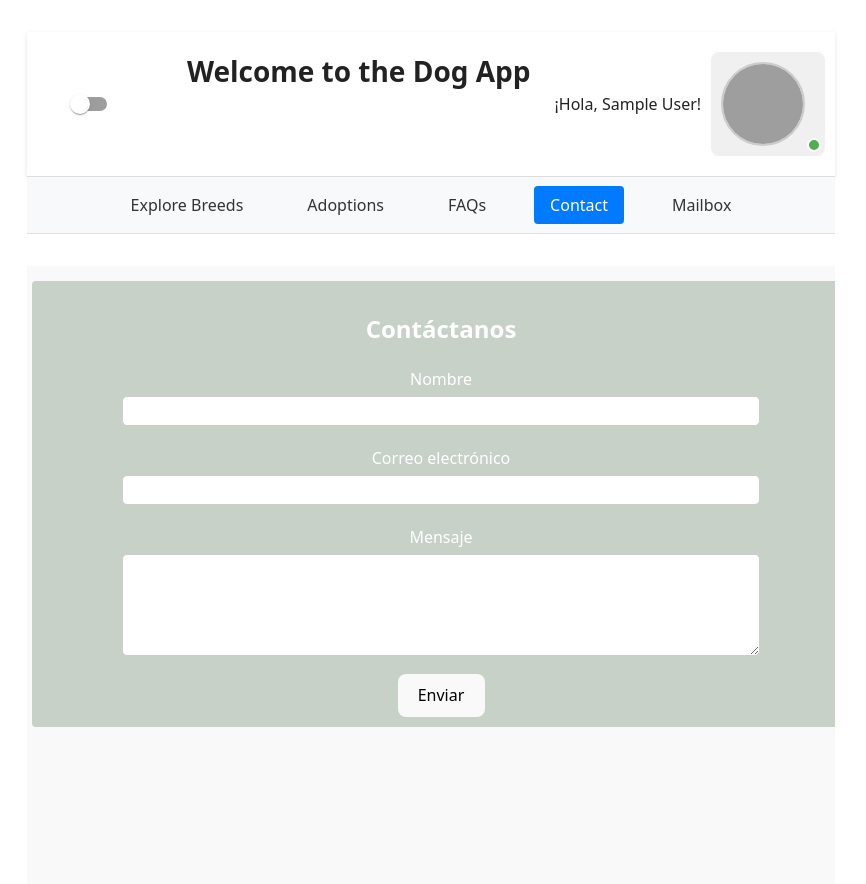
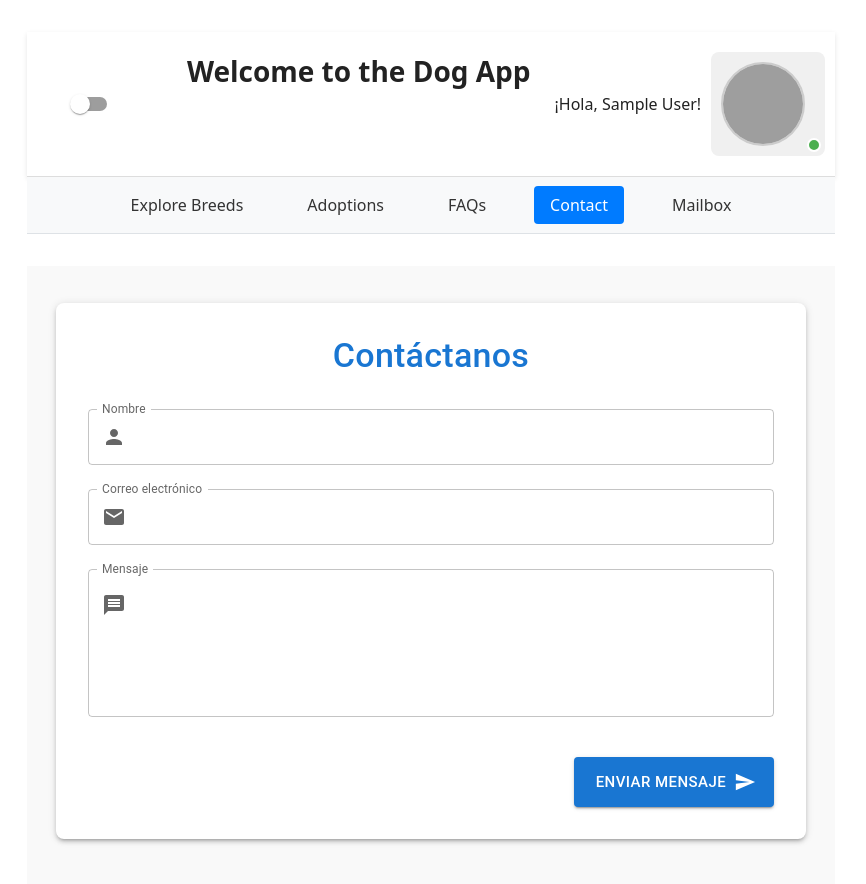
Before and after one commit to AlbertoMarcosMartinez/react-router-dom-example, a React (Vite) app: page /contact in a window 1280 px wide. Shown: the top 884 px of the page, without its empty margins (209-1075 px from the left). Built offline with nearby package versions, Linux system fonts and the light colour scheme; sample sign-in values are in the browser's storage; grey boxes are pictures that could not be loaded; some icons are missing.

Commit message:
Update Contact.jsx

```diff
--- a/src/components/Contact.jsx
+++ b/src/components/Contact.jsx
@@ -1,7 +1,23 @@
 import React, { useState } from 'react';
-import { Formik, Form, Field, ErrorMessage } from 'formik';
+import { Formik, Form } from 'formik';
 import * as Yup from 'yup';
-import '../css/Contact.css'; // Reutiliza los estilos de Login
+import {
+  TextField,
+  Button,
+  Paper,
+  Typography,
+  Container,
+  Box,
+  Alert,
+  Slide,
+  IconButton
+} from '@mui/material';
+import {
+  Email as EmailIcon,
+  Message as MessageIcon,
+  Person as PersonIcon,
+  Send as SendIcon
+} from '@mui/icons-material';
 
 const Contact = () => {
   const [submitted, setSubmitted] = useState(false);
@@ -28,63 +44,103 @@ const Contact = () => {
     console.log('Formulario enviado:', values);
     setSubmitted(true);
     resetForm();
+    setTimeout(() => setSubmitted(false), 5000); // Oculta el mensaje después de 5 segundos
   };
 
   return (
-    <div className="container">
-      <h2>Contáctanos</h2>
-      {submitted ? (
-        <div className="confirmation-message">
-          <p>Gracias por tu mensaje. Nos pondremos en contacto contigo a la mayor brevedad posible.</p>
-        </div>
-      ) : (
+    <Container maxWidth="md">
+      <Box sx={{ my: 4 }}>
+        <Paper elevation={3} sx={{ p: 4, borderRadius: 2 }}>
+          <Typography variant="h4" component="h2" gutterBottom align="center"
+            sx={{ color: 'primary.main', fontWeight: 'medium', mb: 4 }}>
+            Contáctanos
+          </Typography>
+
+          {submitted && (
+            <Slide direction="down" in={submitted}>
+              <Alert
+                severity="success"
+                sx={{ mb: 3 }}
+                onClose={() => setSubmitted(false)}
+              >
+                Gracias por tu mensaje. Nos pondremos en contacto contigo pronto.
+              </Alert>
+            </Slide>
+          )}
+
           <Formik
             initialValues={initialValues}
             validationSchema={validationSchema}
             onSubmit={handleSubmit}
           >
-          {() => (
-            <Form className="login-form">
-              <div className="form-group">
-                <label htmlFor="name">Nombre</label>
-                <Field
-                  type="text"
-                  id="name"
+            {({ errors, touched, handleChange, handleBlur, values }) => (
+              <Form>
+                <Box sx={{ display: 'flex', flexDirection: 'column', gap: 3 }}>
+                  <TextField
+                    fullWidth
                     name="name"
-                  className="input"
+                    label="Nombre"
+                    value={values.name}
+                    onChange={handleChange}
+                    onBlur={handleBlur}
+                    error={touched.name && Boolean(errors.name)}
+                    helperText={touched.name && errors.name}
+                    InputProps={{
+                      startAdornment: <PersonIcon sx={{ mr: 1, color: 'text.secondary' }} />
+                    }}
                   />
-                <ErrorMessage name="name" component="div" className="error-message" />
-              </div>
 
-              <div className="form-group">
-                <label htmlFor="email">Correo electrónico</label>
-                <Field
-                  type="email"
-                  id="email"
+                  <TextField
+                    fullWidth
                     name="email"
-                  className="input"
+                    label="Correo electrónico"
+                    value={values.email}
+                    onChange={handleChange}
+                    onBlur={handleBlur}
+                    error={touched.email && Boolean(errors.email)}
+                    helperText={touched.email && errors.email}
+                    InputProps={{
+                      startAdornment: <EmailIcon sx={{ mr: 1, color: 'text.secondary' }} />
+                    }}
                   />
-                <ErrorMessage name="email" component="div" className="error-message" />
-              </div>
 
-              <div className="form-group">
-                <label htmlFor="message">Mensaje</label>
-                <Field
-                  as="textarea"
-                  id="message"
+                  <TextField
+                    fullWidth
+                    multiline
+                    rows={5}
                     name="message"
-                  rows="5"
-                  className="input"
+                    label="Mensaje"
+                    value={values.message}
+                    onChange={handleChange}
+                    onBlur={handleBlur}
+                    error={touched.message && Boolean(errors.message)}
+                    helperText={touched.message && errors.message}
+                    InputProps={{
+                      startAdornment: <MessageIcon sx={{ mr: 1, color: 'text.secondary', alignSelf: 'flex-start', mt: 1 }} />
+                    }}
                   />
-                <ErrorMessage name="message" component="div" className="error-message" />
-              </div>
 
-              <button type="submit" className="button">Enviar</button>
+                  <Button
+                    type="submit"
+                    variant="contained"
+                    size="large"
+                    endIcon={<SendIcon />}
+                    sx={{
+                      mt: 2,
+                      py: 1.5,
+                      alignSelf: 'flex-end',
+                      minWidth: 200
+                    }}
+                  >
+                    Enviar mensaje
+                  </Button>
+                </Box>
               </Form>
             )}
           </Formik>
-      )}
-    </div>
+        </Paper>
+      </Box>
+    </Container>
   );
 };
 
```
Lines whose indentation alone changed are shown as unchanged.
